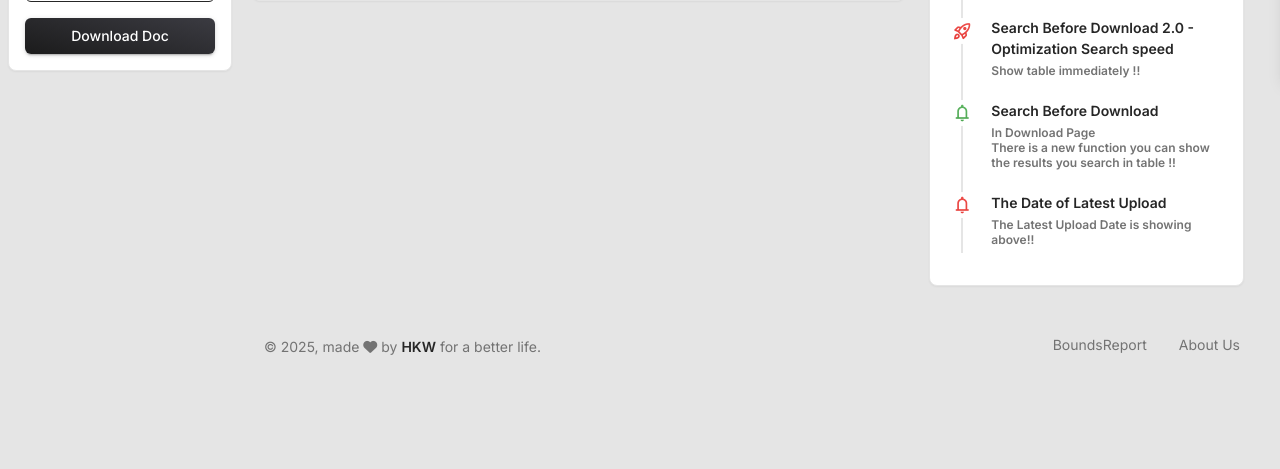
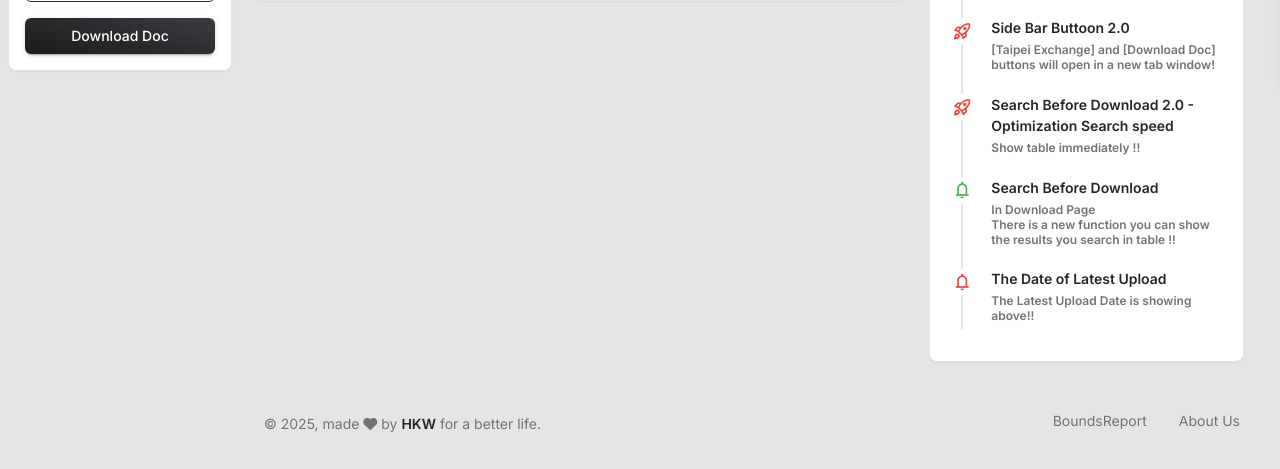
Before and after one commit to HKWPrince/bondsReporter, a Flask app: page / in a window 1280 px wide. Shown: the part 721-1190 px from the top of the page. Before the commit the page ends 1076 px from the top, so only its background shows below. Run offline with Flask 3, Linux system fonts and the light colour scheme; some libraries are stand-ins or nearby versions.

Commit message:
20250407_1

```diff
--- a/app/templates/index.html
+++ b/app/templates/index.html
@@ -578,6 +578,15 @@
                       <i class="material-symbols-rounded text-danger text-gradient">rocket_launch</i>
                     </span>
                     <div class="timeline-content">
+                      <h6 class="text-dark text-sm font-weight-bold mb-0">Side Bar Buttoon 2.0</h6>
+                      <p class="text-secondary font-weight-bold text-xs mt-1 mb-0">[Taipei Exchange] and [Download Doc] buttons will open in a new tab window! </p>
+                    </div>
+                  </div>
+                  <div class="timeline-block mb-3">
+                    <span class="timeline-step">
+                      <i class="material-symbols-rounded text-danger text-gradient">rocket_launch</i>
+                    </span>
+                    <div class="timeline-content">
                       <h6 class="text-dark text-sm font-weight-bold mb-0">Search Before Download 2.0 - Optimization Search speed</h6>
                       <p class="text-secondary font-weight-bold text-xs mt-1 mb-0">Show table immediately !! </p>
                     </div>
```
